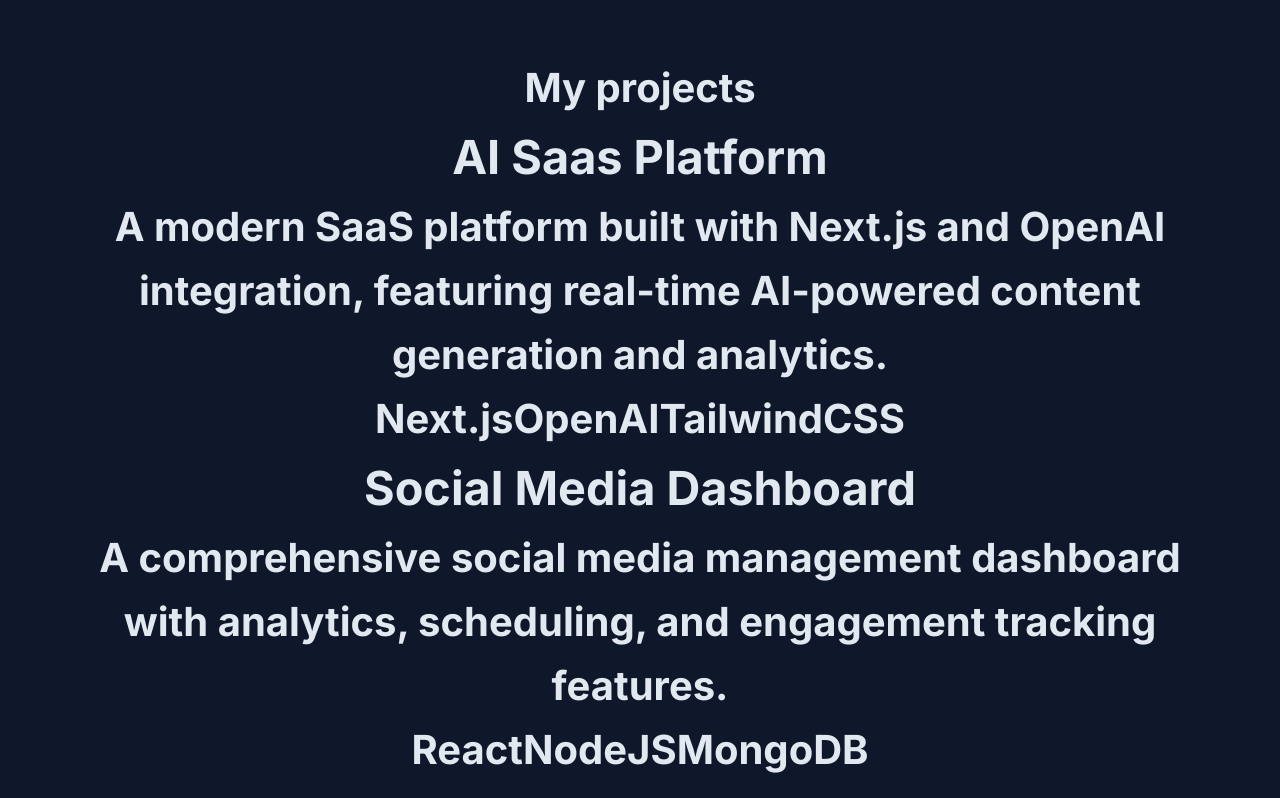
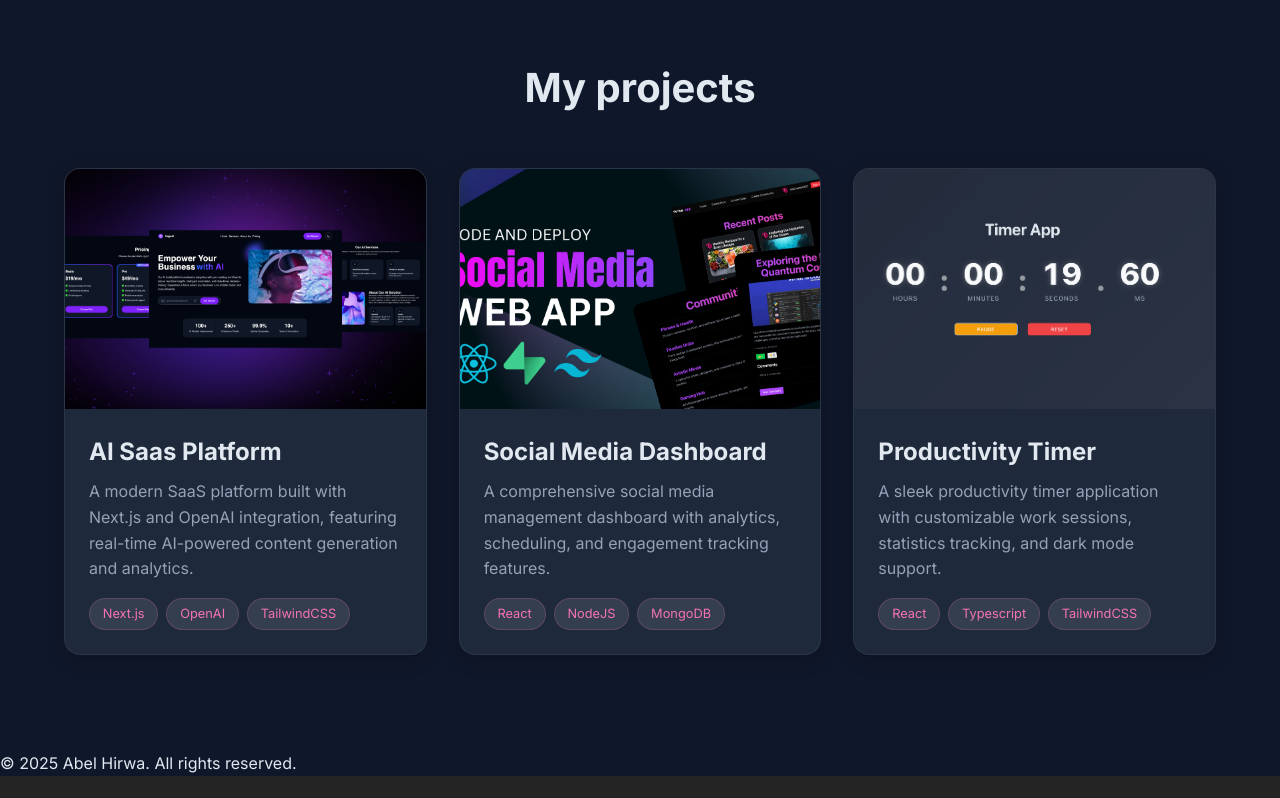
Before and after one commit to Hirwabel/my-portfolio, a React (Vite) app: page / in a window 1280 px wide. Shown: the part 840-1638 px from the top of the page. After the commit the page ends 1616 px from the top, so only its background shows below. Built offline with nearby package versions, Linux system fonts and the light colour scheme; grey boxes are pictures that could not be loaded.

Commit message:
added images in the project-card and styled the projects section

```diff
--- a/src/App.css
+++ b/src/App.css
@@ -335,3 +335,86 @@
   font-size:2.5rem;
   margin-bottom:3rem;
 }
+
+.project-grid{
+  display:grid;
+  grid-template-columns:repeat(auto-fit, minmax(300px, 1fr));
+  gap:2rem;
+  max-width:1200px;
+  margin:0 auto;
+}
+
+.project-card{
+  background:var(--card-bg);
+  border-radius:1rem;
+  overflow:hidden;
+  box-shadow:0 4px 20px rgba(0, 0, 0, 0.2);
+  transition:all 0.3 ease;
+  border: 1px solid var(--card-border);
+  position:relative;
+  display:flex;
+  flex-direction: column  ;
+}
+
+.project-card::before {
+  content:"";
+  position:absolute;
+  top:0;
+  left:0;
+  right:0;
+  bottom:0;
+  background:linear-gradient(
+    135deg,
+    var(--gradient-start) 0%,
+    var(--gradient-end) 1005,
+  );
+
+  opacity: 0;
+  transition:opacity 0.3s ease;
+  z-index:1;
+}
+
+.project-card:hover::before{
+  opacity:0.1;
+}
+
+.project-card:hover{
+  transform:translateY(-10px) scale(1.02);
+  box-shadow:0 8px 30px rgba(0, 0, 0, 0.2);
+}
+
+.project-image{
+  height:240px;
+  background-size: cover;
+  background-position:center;
+  position: relative;
+  overflow:hidden;
+}
+
+.project-card h3{
+  padding:1.5rem 1.5rem 0.5rem;
+  font-size: 1.5rem;
+  color: var(--text-color);
+}
+
+.project-card p{
+  padding:0 1.5rem 1rem;
+  color: var(--light-text);
+  flex-grow: 1;
+}
+
+.project-tech{
+  padding:0 1.5rem 1.5rem;
+  display:flex;
+  gap:0.5rem;
+  flex-wrap:wrap;
+}
+
+.project-tech span{
+  padding:0.3rem 0.8rem;
+  background:rgba(255, 255, 255, 0.1);
+  border-radius:50px;
+  font-size:0.8rem;
+  color:var(--accent-color);
+  border:1px solid rgba(244, 114, 182, 0.2)
+}
--- a/src/components/Projects.jsx
+++ b/src/components/Projects.jsx
@@ -33,7 +33,7 @@
           viewport={{once: true}}
         >
           My projects
-
+        </motion.h2>
           <motion.div
             className="project-grid"
             variants={staggerContainer}
@@ -48,7 +48,7 @@
             >
                 <motion.div
                 className="project-image"
-                style={{backgroundImage:"url('/projects/ai-saas.png')"}}
+                style={{backgroundImage:"url('../public/ai-saas.png')"}}
                 whileHover={{ scale: 1.05, transition: { duration: 0.2}}}
                 >
 
@@ -76,11 +76,11 @@
             >
                 <motion.div
                 className="project-image"
-                style={{backgroundImage:"url('/projects/ai-saas.png')"}}
+                style={{backgroundImage:"url('../public/social-media.png')"}}
                 whileHover={{ scale: 1.05, transition: { duration: 0.2}}}
-                >
+                />
 
-                </motion.div>
+
                 <motion.div>
                     <h3>Social Media Dashboard</h3>
                     <p>
@@ -104,7 +104,7 @@
             >
                 <motion.div
                 className="project-image"
-                style={{backgroundImage:"url('/projects/ai-saas.png')"}}
+                style={{backgroundImage:"url('../public/stopwatch.png')"}}
                 whileHover={{ scale: 1.05, transition: { duration: 0.2}}}
                 >
 
@@ -128,7 +128,7 @@
 
 
           </motion.div>
-        </motion.h2>
+
 
       </motion.section>
     );
```
